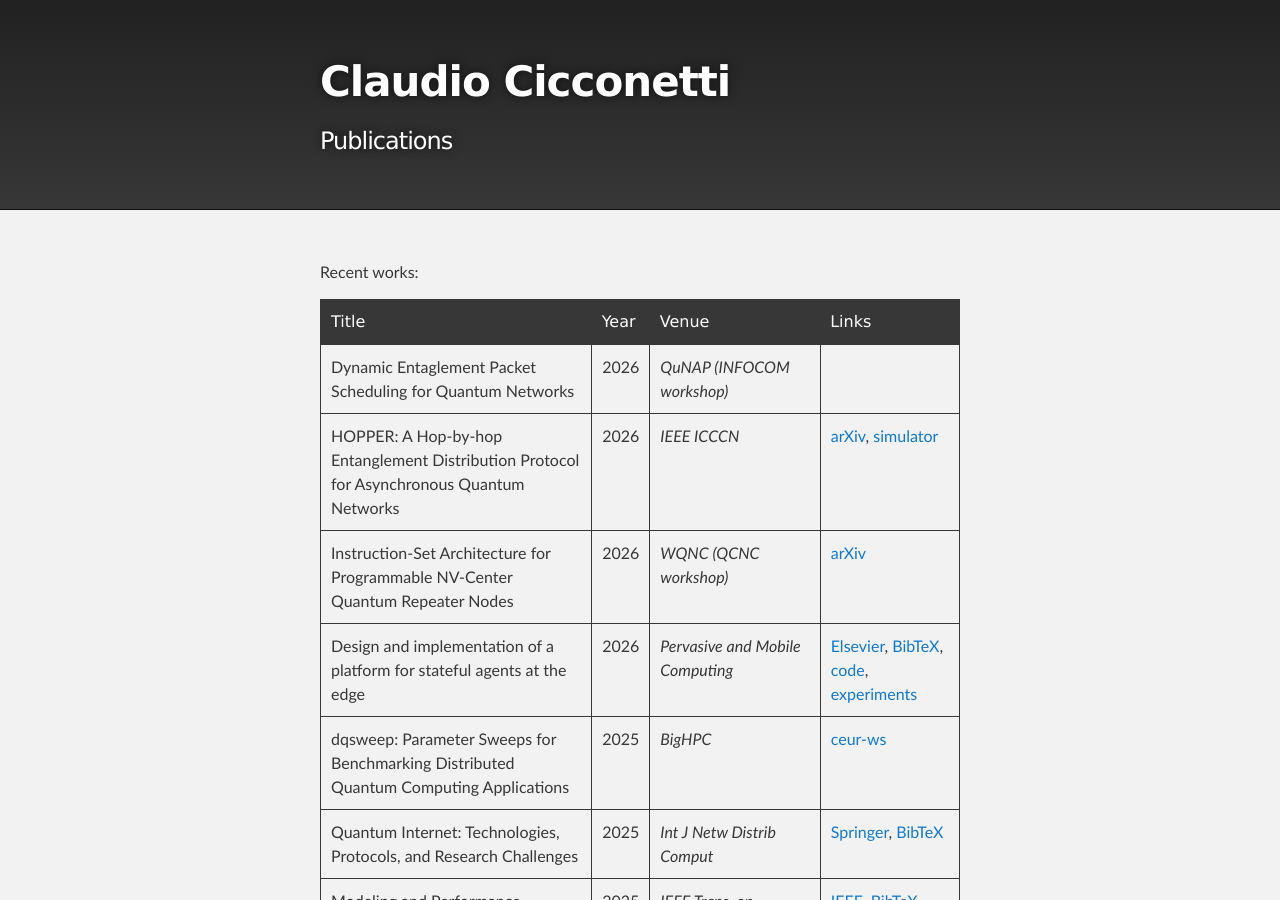
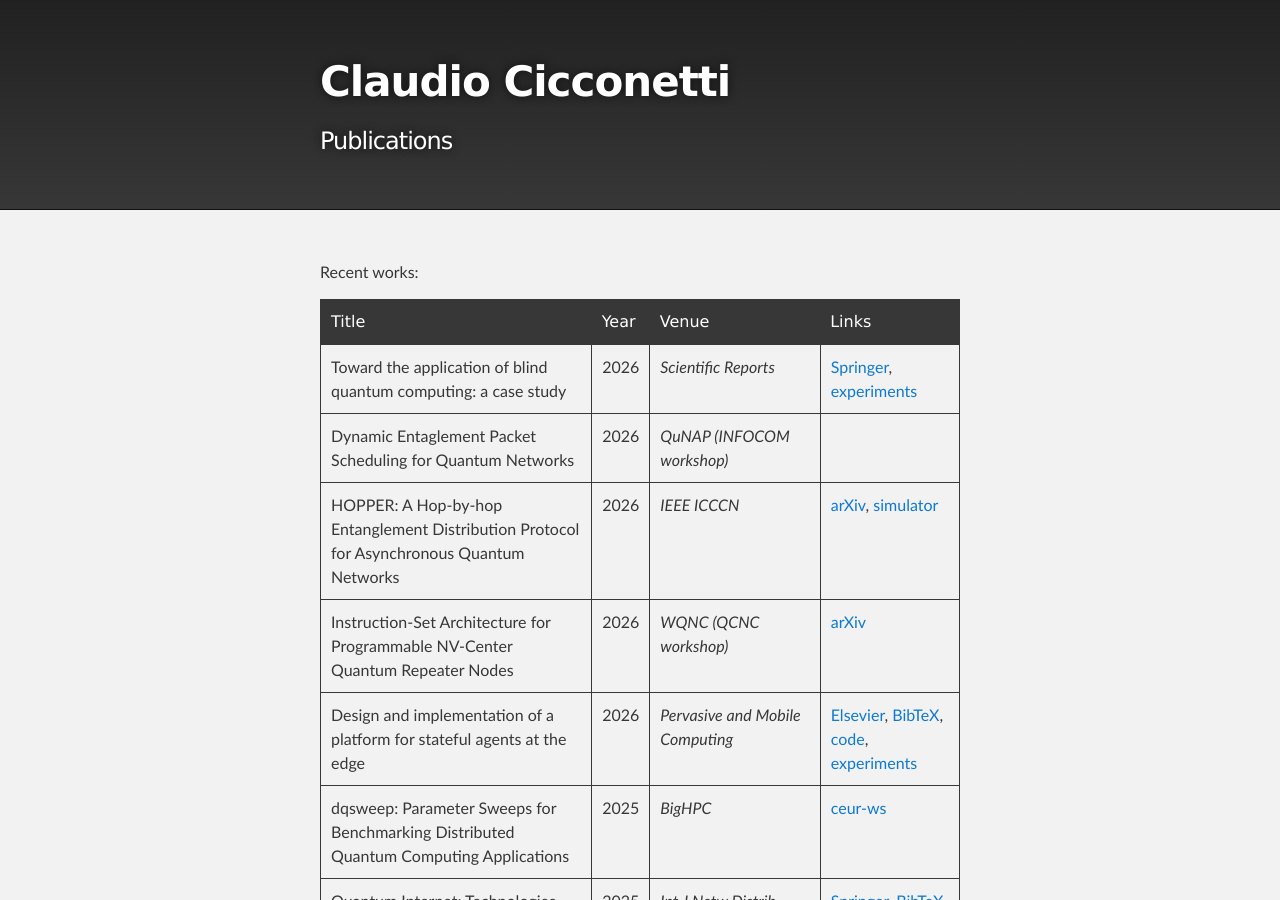
Before and after one commit to ccicconetti/ccicconetti.github.io, a Jekyll site: the page built from publications.md, in a window 1280 px wide and 900 px high. Built offline with Jekyll 4.4.1, drawn with Linux system fonts in a browser that asks for light colours.

Commit message:
Add publication

```diff
--- a/publications.md
+++ b/publications.md
@@ -8,9 +8,10 @@ Recent works:
 | Title                                                                                                                                                                                                    | Year | Venue                                           | Links                                                                                                                                                                                                         |
 | -------------------------------------------------------------------------------------------------------------------------------------------------------------------------------------------------------- | ---- | ----------------------------------------------- |
 | -------------------------------------------------------------------------------------------------------------------------------------------------------------------------------------------------------- |
-| Dynamic Entaglement Packet Scheduling for Quantum Networks | 2026 | _QuNAP (INFOCOM workshop)_ | |
-| HOPPER: A Hop-by-hop Entanglement Distribution Protocol for Asynchronous Quantum Networks                                                                                                                | 2026 | _IEEE ICCCN_                                     | [arXiv](https://arxiv.org/abs/2605.15869), [simulator](https://github.com/ccicconetti/qnet_sim)                                                                                                               |
-| Instruction-Set Architecture for Programmable NV-Center Quantum Repeater Nodes                                                                                                                           | 2026 | _WQNC (QCNC workshop)_                                 | [arXiv](https://arxiv.org/abs/2602.14995)                                                                                                                                                                     |
+| Toward the application of blind quantum computing: a case study                                                                                                                                          | 2026 | _Scientific Reports_                            | [Springer](https://doi.org/10.1038/s41598-026-64973-z), [experiments](https://gitlab.com/sabinagt/iit-cnr/-/tree/main/qcnn-bqc-project)                                                                       |
+| Dynamic Entaglement Packet Scheduling for Quantum Networks                                                                                                                                               | 2026 | _QuNAP (INFOCOM workshop)_                      |                                                                                                                                                                                                               |
+| HOPPER: A Hop-by-hop Entanglement Distribution Protocol for Asynchronous Quantum Networks                                                                                                                | 2026 | _IEEE ICCCN_                                    | [arXiv](https://arxiv.org/abs/2605.15869), [simulator](https://github.com/ccicconetti/qnet_sim)                                                                                                               |
+| Instruction-Set Architecture for Programmable NV-Center Quantum Repeater Nodes                                                                                                                           | 2026 | _WQNC (QCNC workshop)_                          | [arXiv](https://arxiv.org/abs/2602.14995)                                                                                                                                                                     |
 | Design and implementation of a platform for stateful agents at the edge                                                                                                                                  | 2026 | _Pervasive and Mobile Computing_                | [Elsevier](https://doi.org/10.1016/j.pmcj.2026.102175), [BibTeX](bib/pmc2026.bib), [code](https://github.com/edgeless-project/edgeless/), [experiments](https://github.com/edgeless-project/cnr-experiments/) |
 | dqsweep: Parameter Sweeps for Benchmarking Distributed Quantum Computing Applications                                                                                                                    | 2025 | _BigHPC_                                        | [ceur-ws](https://ceur-ws.org/Vol-4124/paper33.pdf)                                                                                                                                                           |
 | Quantum Internet: Technologies, Protocols, and Research Challenges                                                                                                                                       | 2025 | _Int J Netw Distrib Comput_                     | [Springer](https://doi.org/10.1007/s44227-025-00060-5), [BibTeX](bib/ijndc2025.bib)                                                                                                                           |
```
